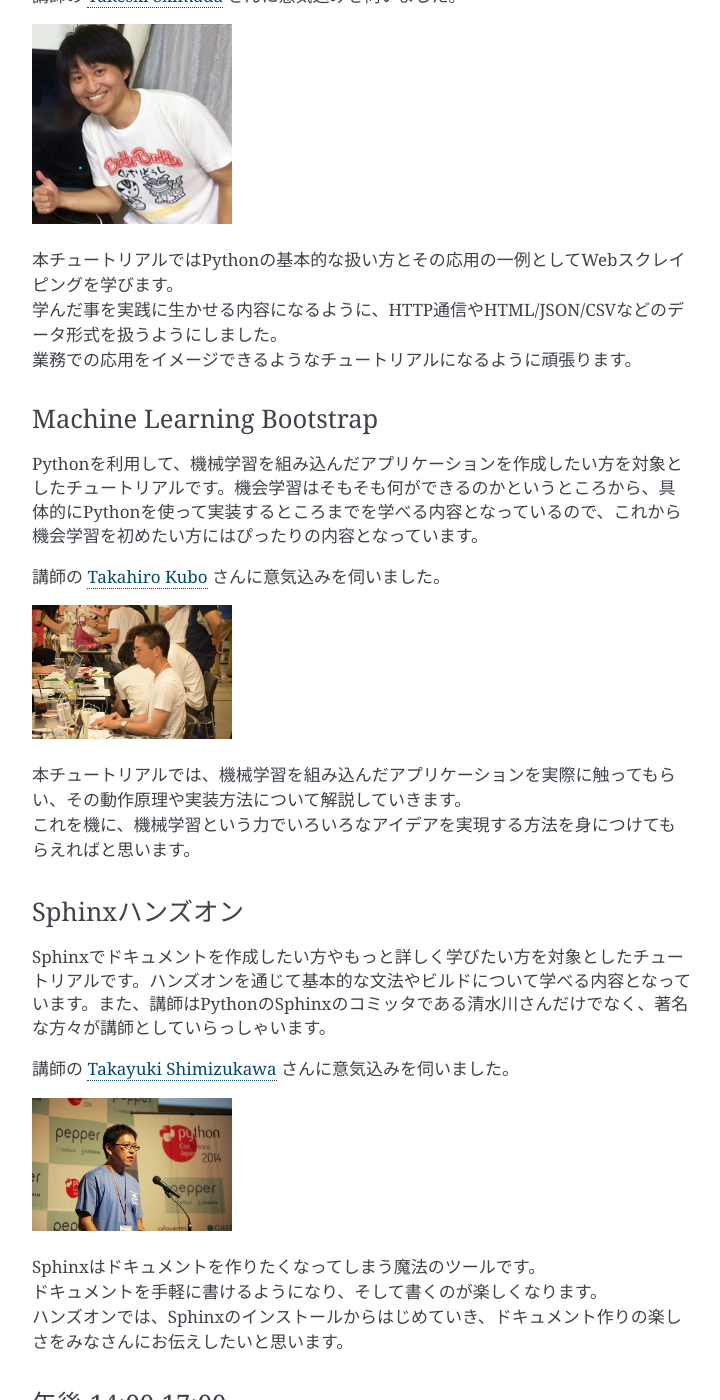
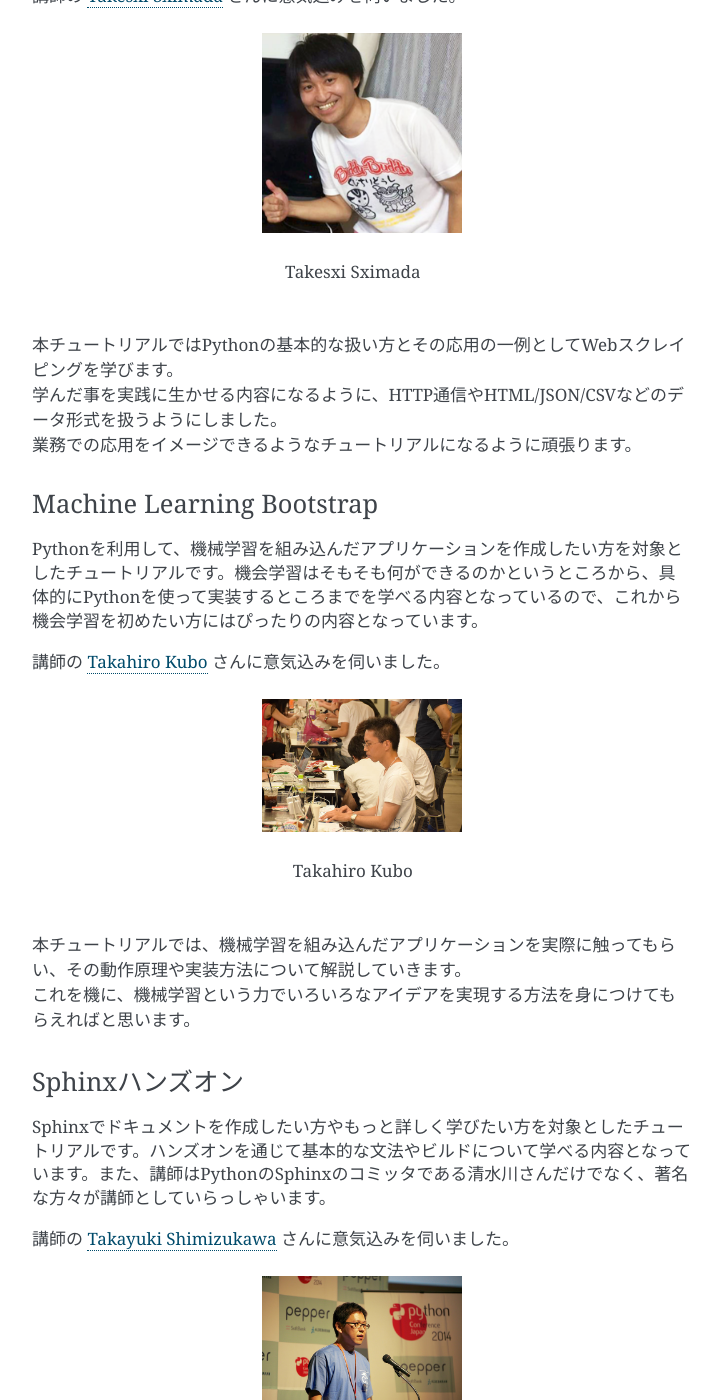
Before and after one commit to pyconjp/reports2015, a Sphinx documentation site: the page built from source/02_program.rst, in a window 1280 px wide and 1400 px high, scrolled down 2232 px. Shown: the whole window, without its empty margins (388-1108 px from the left). Built offline with Sphinx 7.4.7, drawn with Linux system fonts in a browser that asks for light colours; some of the changed text lies outside the part shown.

Commit message:
チュートリアル講師画像にキャプションを追加

```diff
--- a/source/02_program.rst
+++ b/source/02_program.rst
@@ -74,8 +74,11 @@ Pythonを初めて学ぶ方や始めたばかりの方を対象としたチュ
 
 講師の `Takesxi Sximada <https://twitter.com/TakesxiSximada>`_ さんに意気込みを伺いました。
 
-.. image:: _static/02_program/TakesxiSximada.png
-    :width: 200px
+.. figure:: _static/02_program/TakesxiSximada.png
+   :width: 200px
+   :alt: Takesxi Sximada
+
+   Takesxi Sximada
 
 | 本チュートリアルではPythonの基本的な扱い方とその応用の一例としてWebスクレイピングを学びます。
 | 学んだ事を実践に生かせる内容になるように、HTTP通信やHTML/JSON/CSVなどのデータ形式を扱うようにしました。
@@ -87,8 +90,11 @@ Pythonを利用して、機械学習を組み込んだアプリケーション
 
 講師の `Takahiro Kubo <https://twitter.com/icoxfog417>`_ さんに意気込みを伺いました。
 
-.. image:: _static/02_program/TakahiroKubo.jpg
-    :width: 200px
+.. figure:: _static/02_program/TakahiroKubo.jpg
+   :width: 200px
+   :alt: Takahiro Kubo
+
+   Takahiro Kubo
 
 | 本チュートリアルでは、機械学習を組み込んだアプリケーションを実際に触ってもらい、その動作原理や実装方法について解説していきます。
 | これを機に、機械学習という力でいろいろなアイデアを実現する方法を身につけてもらえればと思います。
@@ -99,8 +105,11 @@ Sphinxでドキュメントを作成したい方やもっと詳しく学びた
 
 講師の `Takayuki Shimizukawa <https://twitter.com/shimizukawa>`_ さんに意気込みを伺いました。
 
-.. image:: _static/02_program/TakayukiShimizukawa.jpg
-    :width: 200px
+.. figure:: _static/02_program/TakayukiShimizukawa.jpg
+   :width: 200px
+   :alt: Takayuki Shimizukawa
+
+   Takayuki Shimizukawa
 
 | Sphinxはドキュメントを作りたくなってしまう魔法のツールです。
 | ドキュメントを手軽に書けるようになり、そして書くのが楽しくなります。
@@ -135,8 +150,11 @@ IoT(Internet of Things)領域の技術を身につけたい方を対象とした
 
 講師の `Takahiro Ikeuchi <https://twitter.com/iktakahiro>`_ さんに意気込みを伺いました。
 
-.. image:: _static/02_program/TakahiroIkeuchi.jpg
-    :width: 200px
+.. figure:: _static/02_program/TakahiroIkeuchi.jpg
+   :width: 200px
+   :alt: Takahiro Ikeuchi
+
+   Takahiro Ikeuchi
 
 | 本チュートリアルは、これからIoTを学び始める第一歩として最適です。IoTの技術要素を学ぶには、デバイスと、デバイスの通信先となるサービスが必要です。本チュートリアルは、参加者の方がPythonのコードを書けば実際にIoTの面白さを体験できるよう、必要な環境を提供します。
 | Python x IoT x AWSの可能性を体感できる身のあるチュートリアルとなるよう絶賛準備中です。当日、みなさまとお会いできることを楽しみにしています。
```
Also changed, not shown: other parts of source/02_program.rst (+8 -2 lines).
